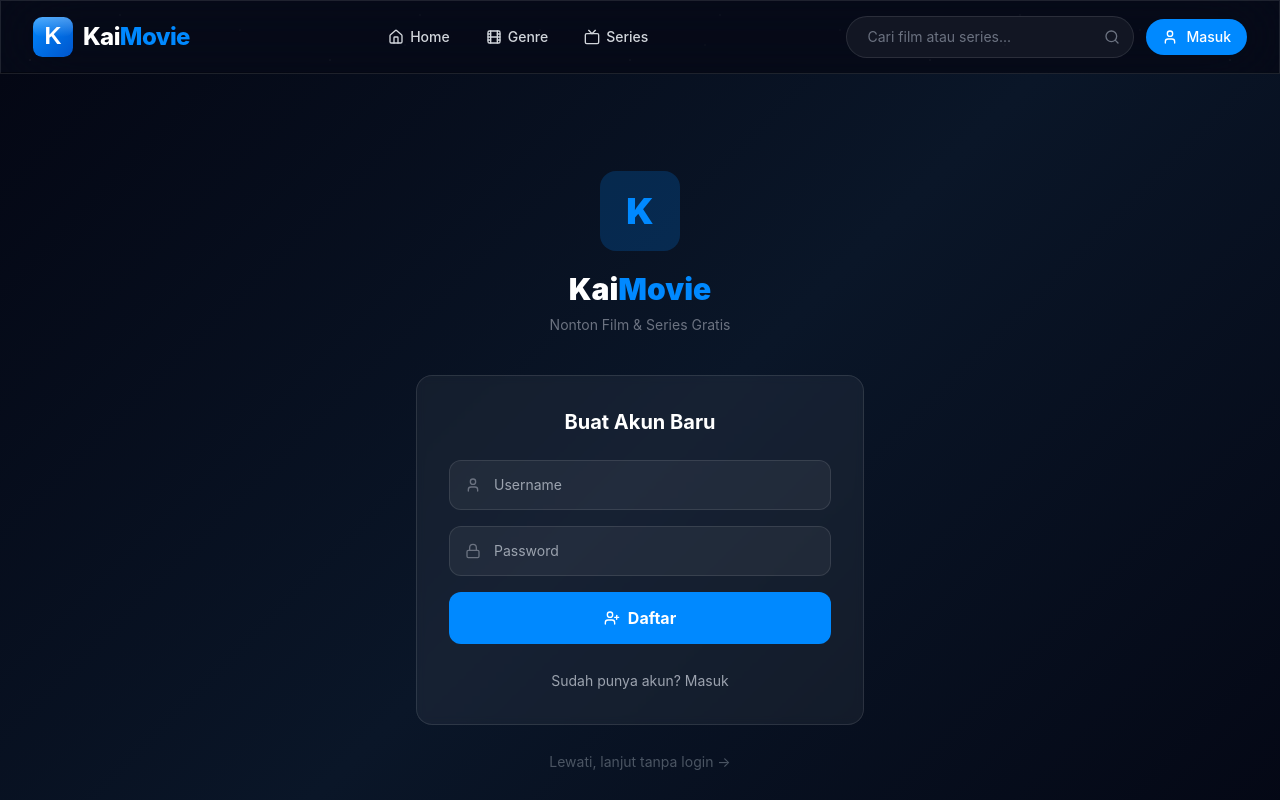
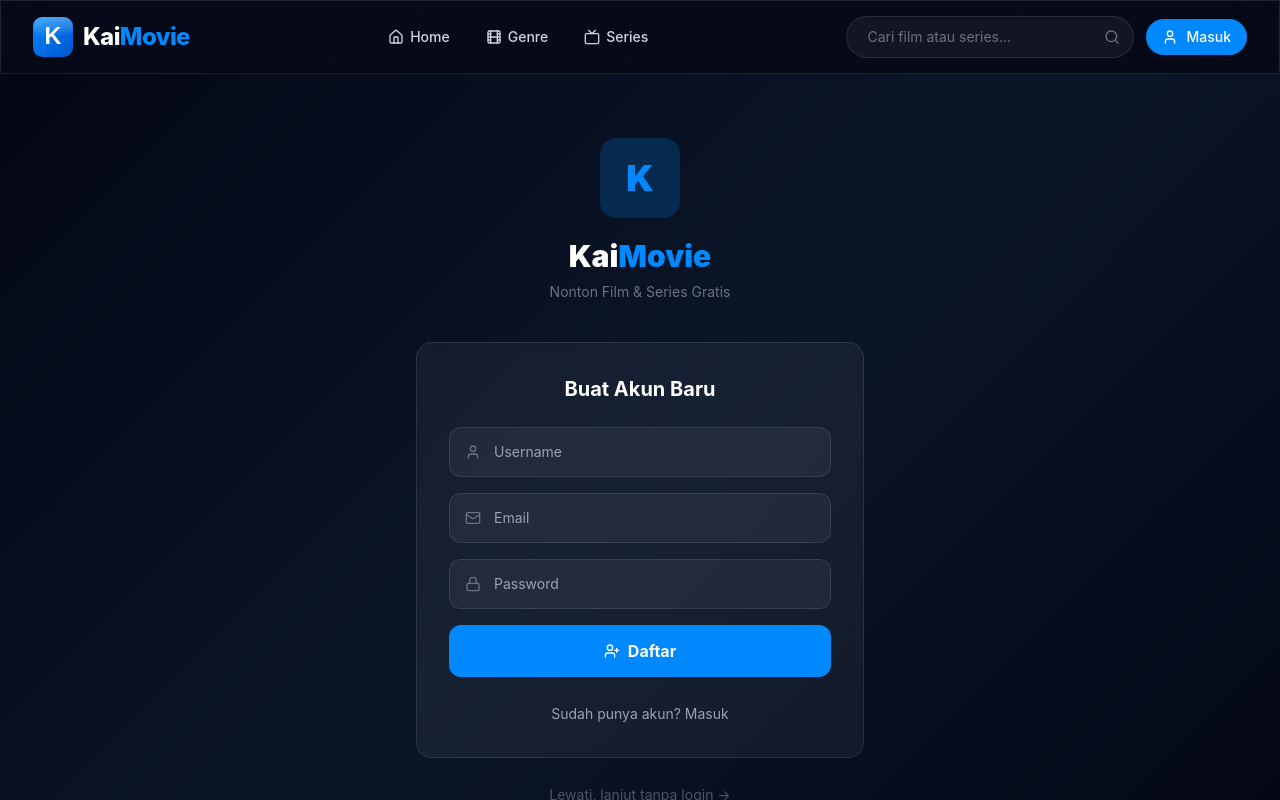
Before and after one commit to KaireL-lab/KaiMovie, a Next.js app: page /login in a window 1280 px wide. Both pictures are taken after a click on the button "Belum punya akun? Daftar". Shown: the top 800 px of the page. Built offline with nearby package versions, Linux system fonts and the light colour scheme.

Commit message:
Add email field to registration form

```diff
--- a/src/app/login/page.js
+++ b/src/app/login/page.js
@@ -3,11 +3,12 @@
 import { useState, useEffect } from "react";
 import { useRouter } from "next/navigation";
 import { useAuth } from "@/context/AuthContext";
-import { User, Lock, LogIn, UserPlus } from "lucide-react";
+import { User, Lock, LogIn, UserPlus, Mail } from "lucide-react";
 
 export default function LoginPage() {
   const [isRegister, setIsRegister] = useState(false);
   const [username, setUsername] = useState("");
+  const [email, setEmail] = useState("");
   const [password, setPassword] = useState("");
   const [error, setError] = useState("");
   const { user, login, register } = useAuth();
@@ -24,11 +25,19 @@ export default function LoginPage() {
       setError("Isi username dan password");
       return;
     }
+    if (isRegister && !email.trim()) {
+      setError("Isi email kamu");
+      return;
+    }
+    if (isRegister && !/^[^\s@]+@[^\s@]+\.[^\s@]+$/.test(email)) {
+      setError("Format email tidak valid");
+      return;
+    }
     if (password.length < 4) {
       setError("Password minimal 4 karakter");
       return;
     }
-    const result = isRegister ? register(username.trim(), password) : login(username.trim(), password);
+    const result = isRegister ? register(username.trim(), email.trim(), password) : login(username.trim(), password);
     if (result.error) setError(result.error);
   };
 
@@ -64,6 +73,19 @@ export default function LoginPage() {
               />
             </div>
 
+            {isRegister && (
+              <div className="relative">
+                <Mail className="absolute left-4 top-1/2 -translate-y-1/2 w-4 h-4 text-gray-500" />
+                <input
+                  type="email"
+                  placeholder="Email"
+                  value={email}
+                  onChange={(e) => setEmail(e.target.value)}
+                  className="w-full bg-white/5 border border-white/10 rounded-xl pl-11 pr-4 py-3.5 text-sm focus:outline-none focus:border-accent/60 transition-colors"
+                />
+              </div>
+            )}
+
             <div className="relative">
               <Lock className="absolute left-4 top-1/2 -translate-y-1/2 w-4 h-4 text-gray-500" />
               <input
@@ -90,7 +112,7 @@ export default function LoginPage() {
 
           <div className="mt-6 text-center">
             <button
-              onClick={() => { setIsRegister(!isRegister); setError(""); }}
+              onClick={() => { setIsRegister(!isRegister); setError(""); setEmail(""); }}
               className="text-sm text-gray-400 hover:text-accent transition-colors"
             >
               {isRegister ? "Sudah punya akun? Masuk" : "Belum punya akun? Daftar"}
--- a/src/context/AuthContext.js
+++ b/src/context/AuthContext.js
@@ -14,12 +14,14 @@ export function AuthProvider({ children }) {
     setLoading(false);
   }, []);
 
-  const register = (username, password) => {
+  const register = (username, email, password) => {
     const users = JSON.parse(localStorage.getItem("kaimovie_users") || "{}");
     if (users[username]) return { error: "Username sudah dipakai" };
-    users[username] = { password, createdAt: Date.now() };
+    const emailExists = Object.values(users).some(u => u.email === email);
+    if (emailExists) return { error: "Email sudah terdaftar" };
+    users[username] = { email, password, createdAt: Date.now() };
     localStorage.setItem("kaimovie_users", JSON.stringify(users));
-    const userData = { username, avatar: username[0].toUpperCase() };
+    const userData = { username, email, avatar: username[0].toUpperCase() };
     localStorage.setItem("kaimovie_user", JSON.stringify(userData));
     setUser(userData);
     return { success: true };
```
